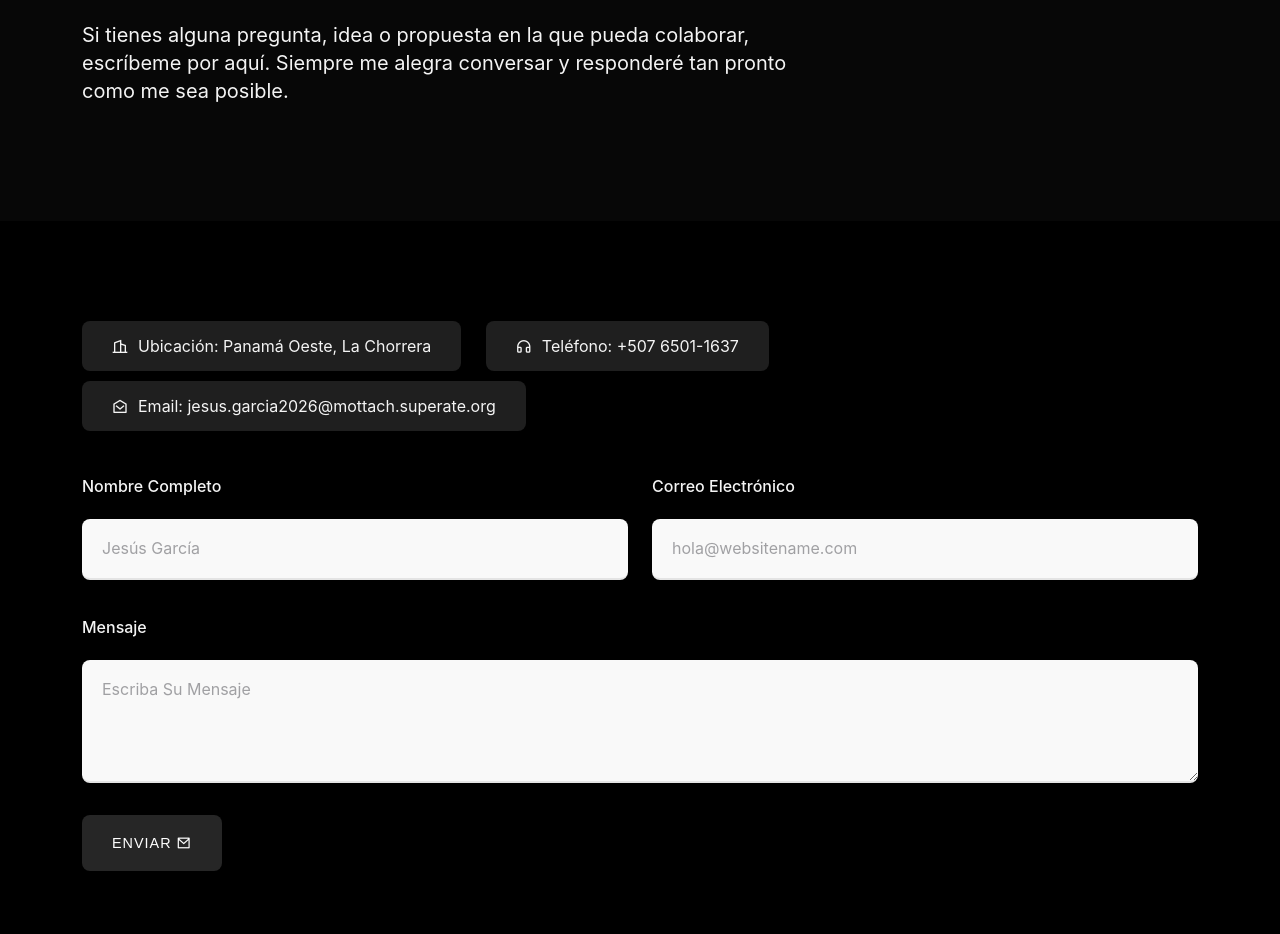
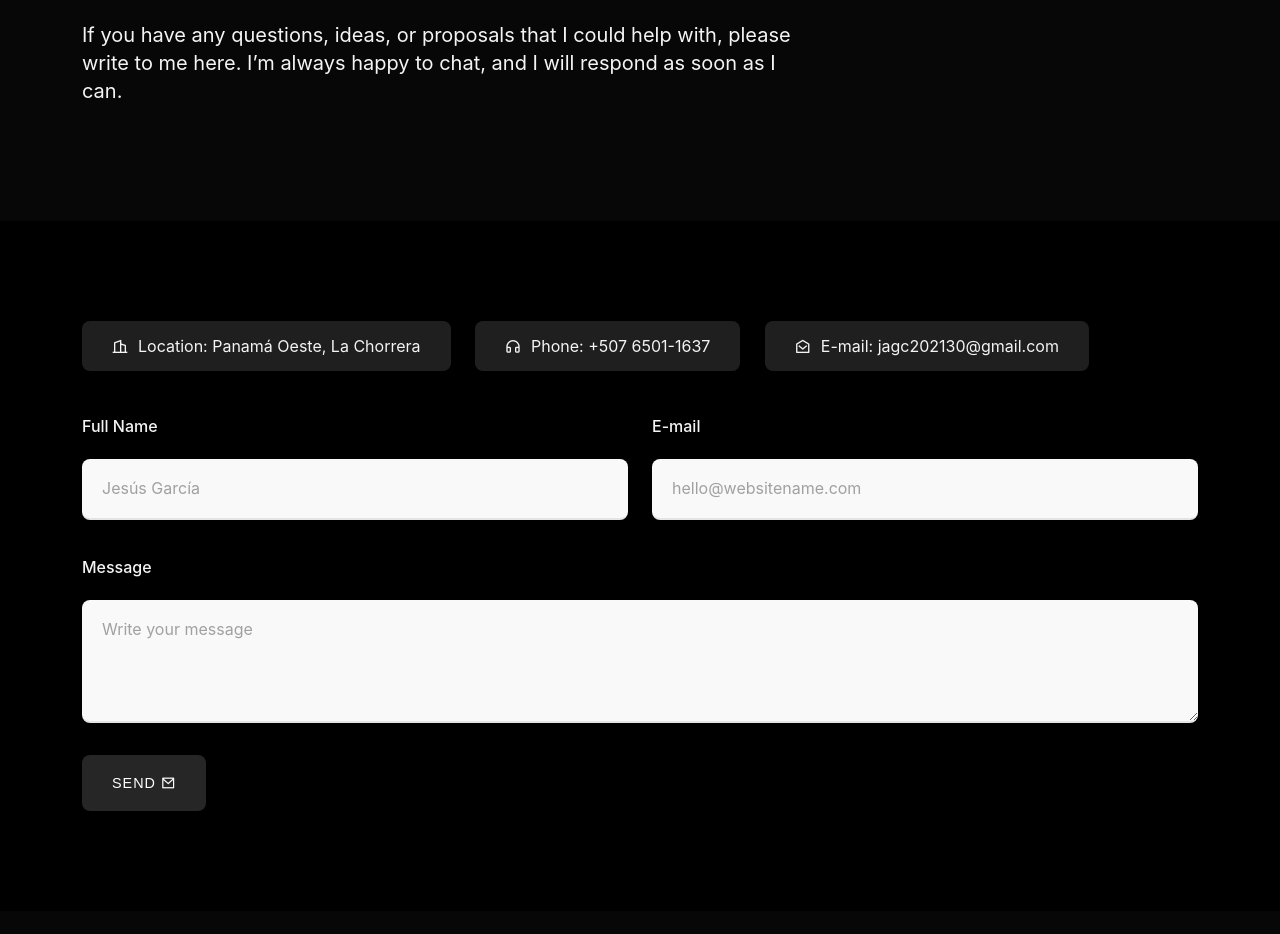
Before and after one commit to purevanillacrk/MI-PORTAFOLIO-JESUS-G, a plain HTML site: page contact.html in a window 1280 px wide. Shown: the part 309-1243 px from the top of the page. Drawn offline with Linux system fonts and the light colour scheme.

Commit message:
Update contact.html traducido 4

```diff
--- a/contact.html
+++ b/contact.html
@@ -92,27 +92,27 @@
                         <i class="ri-moon-line"></i>
                     </button>
                     <a class="theme-btn theme-btn-sm theme-btn-dot me-2 me-lg-3" href="contact.html">
-                        <span data-text="Hablemos">Hablemos</span>
+                        <span data-text="Let's Talk">Let's Talk</span>
                     </a>
                     <!-- Nav Menu Toggle -->
                     <button id="nav-toggle" class="theme-btn theme-btn-dot theme-btn-sm theme-btn-white">
-                        <span data-text="Explorar">Explorar</span>
+                        <span data-text="Menu">Menu</span>
                     </button>
                     <!-- Nav Menu Box -->
                     <div class="nav-box">
                         <ul class="nav">
                             <li class="nav-item">
-                                <a class="nav-link" href="index.html"><i class="ri-arrow-right-line"></i>Inicio</a>
+                                <a class="nav-link" href="index.html"><i class="ri-arrow-right-line"></i>Home</a>
                             </li>
                             <li class="nav-item">
-                                <a class="nav-link" href="about.html"><i class="ri-arrow-right-line"></i>Sobre mí</a>
+                                <a class="nav-link" href="about.html"><i class="ri-arrow-right-line"></i>About Me</a>
                             </li>
                             <li class="nav-item">
-                                <a class="nav-link" href="projects.html"><i class="ri-arrow-right-line"></i>Proyectos</a>
+                                <a class="nav-link" href="projects.html"><i class="ri-arrow-right-line"></i>Projects</a>
                             </li>
 
                             <li class="nav-item">
-                                <a class="nav-link" href="contact.html"><i class="ri-arrow-right-line"></i>Contacto</a>
+                                <a class="nav-link" href="contact.html"><i class="ri-arrow-right-line"></i>Contact</a>
                             </li>
                         </ul>
                     </div>
@@ -134,10 +134,9 @@
                     <div class="container">
                         <div class="row align-items-center">
                             <div class="col-lg-12">
-                                <h2>Contacto</h2>
-                                <p>Si tienes alguna pregunta, idea o
-                                    propuesta en la que pueda colaborar, escríbeme por aquí. Siempre me alegra
-                                    conversar y responderé tan pronto como me sea posible.</p>
+                                <h2>Contact</h2>
+                                <p>If you have any questions, ideas, or proposals that I could help with,
+                                    please write to me here. I’m always happy to chat, and I will respond as soon as I can.</p>
                             </div>
                         </div>
                     </div>
@@ -152,9 +151,9 @@
                                 <!-- START CONTACT FORM DESIGN AREA -->
                                 <div class="col-lg-12 col-sm-12 col-xl-12 col-md-12">
                                     <ul class="extra-skills wow fadeInUp delay-0-2s pb-30">
-                                        <li><i class="ri-building-2-line"></i>Ubicación: Panamá Oeste, La Chorrera</li>
-                                        <li><i class="ri-headphone-line"></i>Teléfono: +507 6501-1637</li>
-                                        <li><i class="ri-mail-open-line"></i>Email: jesus.garcia2026@mottach.superate.org</li>
+                                        <li><i class="ri-building-2-line"></i>Location: Panamá Oeste, La Chorrera</li>
+                                        <li><i class="ri-headphone-line"></i>Phone: +507 6501-1637</li>
+                                        <li><i class="ri-mail-open-line"></i>E-mail: jagc202130@gmail.com</li>
                                     </ul>
                                     <div class="contact-form contact-form-area wow fadeInUp delay-0-4s">
                                         <form id="contactForm" class="contactForm" name="contactForm" action="https://product.uicreatedesign.in/html/pixolio/mail.php"
@@ -162,10 +161,10 @@
                                             <div class="row">
                                                 <div class="col-md-6">
                                                     <div class="form-group">
-                                                        <label for="name">Nombre Completo</label>
+                                                        <label for="name">Full Name</label>
                                                         <input type="text" id="name" name="name" class="form-control"
                                                             value="" placeholder="Jesús García" required=""
-                                                            data-error="Coloque su nombre" />
+                                                            data-error="Enter your Name" />
                                                         <label for="name" class="for-icon"><i
                                                                 class="far fa-user"></i></label>
                                                         <div class="help-block with-errors"></div>
@@ -173,10 +172,10 @@
                                                 </div>
                                                 <div class="col-md-6">
                                                     <div class="form-group">
-                                                        <label for="email">Correo Electrónico</label>
+                                                        <label for="email">E-mail</label>
                                                         <input type="email" id="email" name="email" class="form-control"
-                                                            value="" placeholder="hola@websitename.com" required=""
-                                                            data-error="Coloque su correo" />
+                                                            value="" placeholder="hello@websitename.com" required=""
+                                                            data-error="Enter your email" />
                                                         <label for="email" class="for-icon"><i
                                                                 class="far fa-envelope"></i></label>
                                                         <div class="help-block with-errors"></div>
@@ -184,17 +183,17 @@
                                                 </div>
                                                 <div class="col-md-12">
                                                     <div class="form-group">
-                                                        <label for="message">Mensaje</label>
+                                                        <label for="message">Message</label>
                                                         <textarea name="message" id="message" class="form-control"
-                                                            rows="4" placeholder="Escriba Su Mensaje" required=""
-                                                            data-error="Escriba su mensaje"></textarea>
+                                                            rows="4" placeholder="Write your message" required=""
+                                                            data-error="Write your message"></textarea>
                                                         <div class="help-block with-errors"></div>
                                                     </div>
                                                 </div>
                                                 <div class="col-md-12">
                                                     <div class="form-group mb-0">
                                                         <button type="submit" class="theme-btn">
-                                                            Enviar <i class="ri-mail-line"></i>
+                                                            Send <i class="ri-mail-line"></i>
                                                         </button>
                                                         <div id="msgSubmit" class="hidden"></div>
                                                     </div>
```
